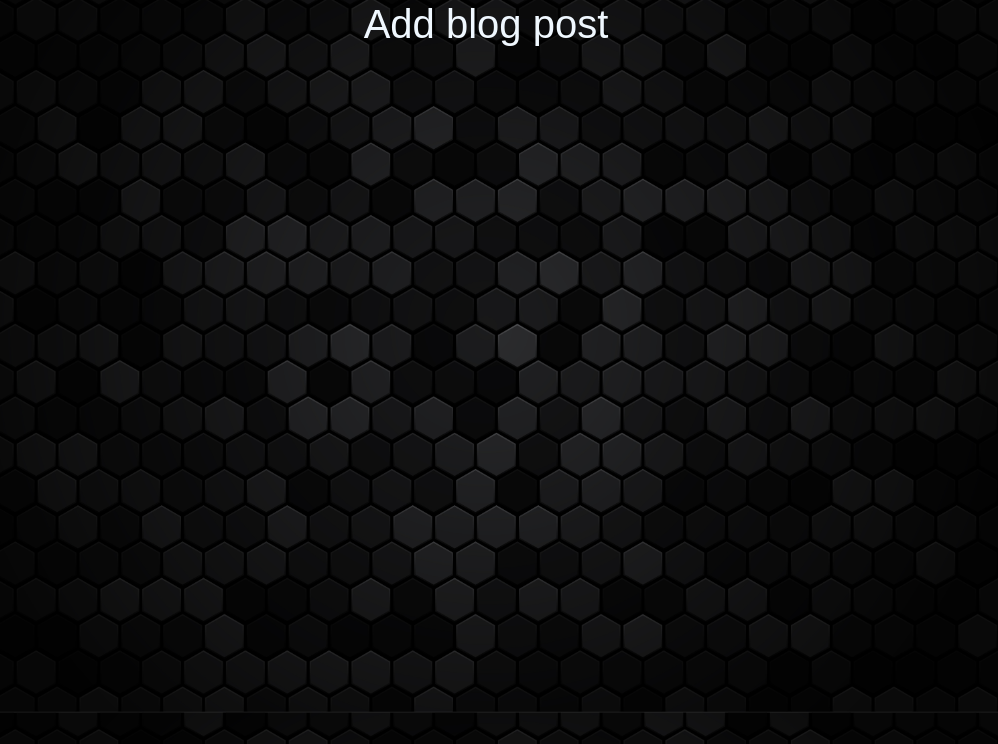
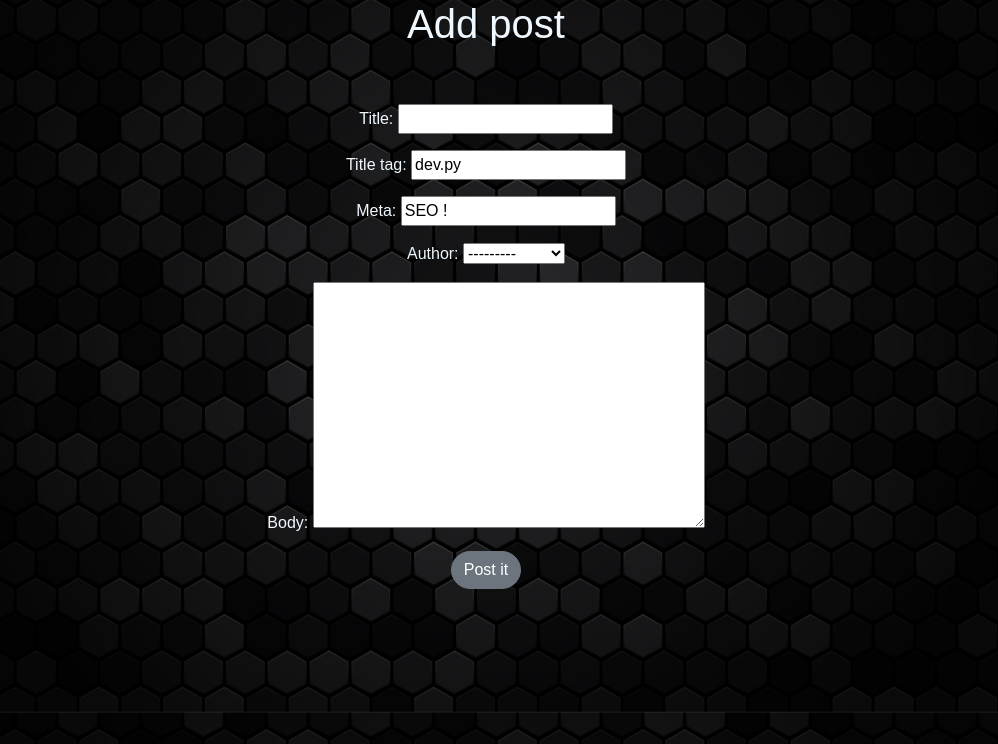
Before and after one commit to erwan-rozet/blog, a Django app: page /add_post/ in a window 1280 px wide. Shown: the part 56-800 px from the top of the page, without its empty margins (154-1152 px from the left). Run offline with Django 4.2, Linux system fonts and the light colour scheme; data comes from the database, SQL or seed files in the repository.

Commit message:
Addign blog post form

```diff
--- a/blog/templates/add_post.html
+++ b/blog/templates/add_post.html
@@ -19,8 +19,12 @@
 
 <body>
 
-    <h1>Add blog post</h1>
-
+    <h1>Add post</h1>
+    <br><br>
+    <from method="POST">
+        {% csrf_token %}
+        {{ form.as_p }}
+        <button class="btn btn-secondary">Post it</button>
 </body>
 
 {% endblock %}
```
Also changed, not shown: blog/models.py (line endings or trailing spaces), static/css/style.css (line endings or trailing spaces).
